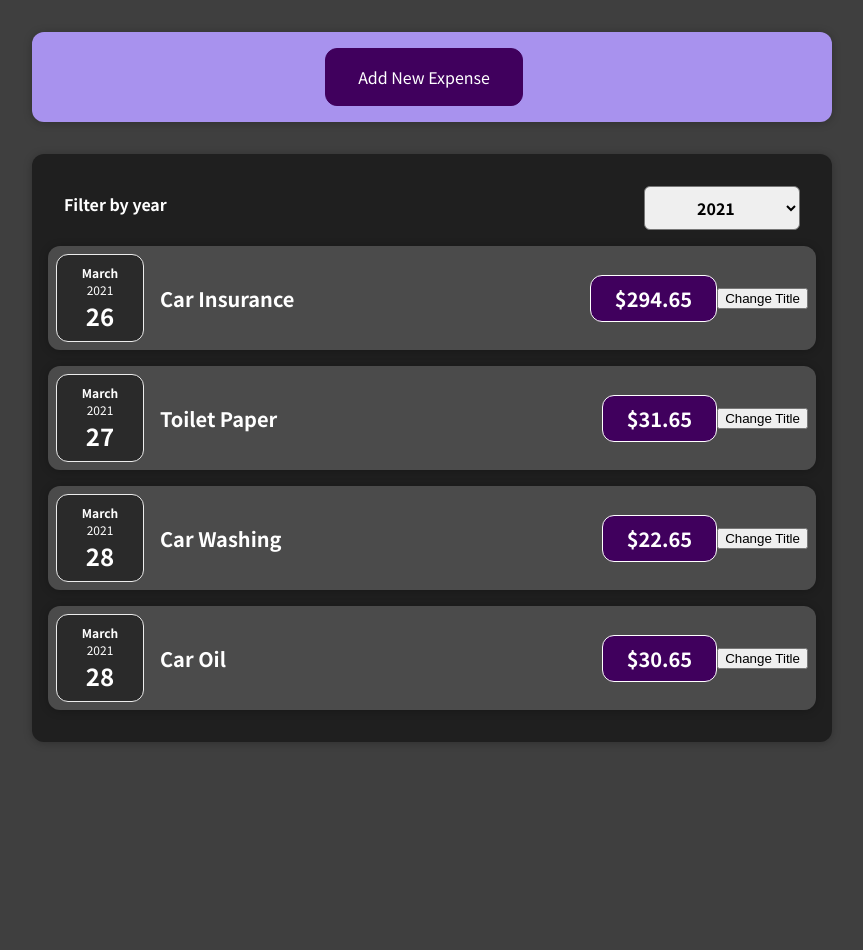
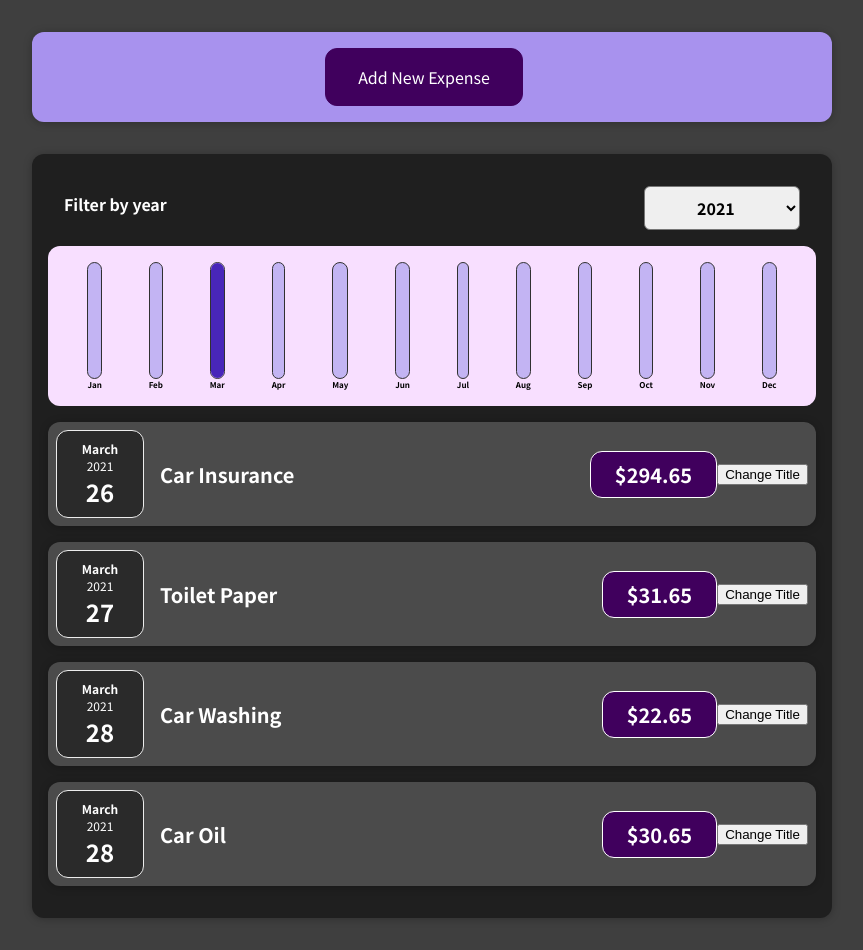
Before and after one commit to sergiy-chumachenko/expense-tracker-app, a React (Create React App) app: page / in a window 1280 px wide. Shown: the whole page, without its empty margins (208-1071 px from the left). Before the commit the page ends 800 px from the top, so only its background shows below. Built offline with nearby package versions, Linux system fonts and the light colour scheme.

Commit message:
expenses chart functionality has implemented

```diff
--- /dev/null
+++ b/src/components/Chart/Chart.css
@@ -0,0 +1,9 @@
+.chart {
+  padding: 1rem;
+  border-radius: 12px;
+  background-color: #f8dfff;
+  text-align: center;
+  display: flex;
+  justify-content: space-around;
+  height: 10rem;
+}
--- /dev/null
+++ b/src/components/Chart/Chart.js
@@ -0,0 +1,21 @@
+import ChartBar from "./ChartBar";
+import "./Chart.css";
+
+const Chart = (props) => {
+  const dataPointValues = props.dataPoints.map((dataPoint) => dataPoint.value);
+  console.log(dataPointValues);
+  const totalMaximum = Math.max(...dataPointValues);
+  return (
+    <div className={"chart"}>
+      {props.dataPoints.map((dataPoint) => (
+        <ChartBar
+          key={dataPoint.label}
+          value={dataPoint.value}
+          maxValue={totalMaximum}
+          label={dataPoint.label}
+        />
+      ))}
+    </div>
+  );
+};
+export default Chart;
--- /dev/null
+++ b/src/components/Chart/ChartBar.css
@@ -0,0 +1,30 @@
+.chart-bar {
+  height: 100%;
+  display: flex;
+  flex-direction: column;
+  align-items: center;
+}
+
+.chart-bar__inner {
+  height: 100%;
+  width: 100%;
+  border: 1px solid #313131;
+  border-radius: 12px;
+  background-color: #c3b4f3;
+  overflow: hidden;
+  display: flex;
+  flex-direction: column;
+  justify-content: flex-end;
+}
+
+.chart-bar__fill {
+  background-color: #4826b9;
+  width: 100%;
+  transition: all 0.3s ease-out;
+}
+
+.chart-bar__label {
+  font-weight: bold;
+  font-size: 0.5rem;
+  text-align: center;
+}
--- /dev/null
+++ b/src/components/Chart/ChartBar.js
@@ -0,0 +1,23 @@
+import React from "react";
+
+import "./ChartBar.css";
+
+const ChartBar = (props) => {
+  let barFillHeight = "0%";
+  if (props.maxValue > 0) {
+    barFillHeight = Math.round((props.value / props.maxValue) * 100) + "%";
+  }
+  return (
+    <div className={"chart-bar"}>
+      <div className={"chart-bar__inner"}>
+        <div
+          className={"chart-bar__fill"}
+          style={{ height: barFillHeight }}
+        ></div>
+      </div>
+      <div className={"chart-bar__label"}>{props.label}</div>
+    </div>
+  );
+};
+
+export default ChartBar;
--- a/src/components/Expenses/Expenses.js
+++ b/src/components/Expenses/Expenses.js
@@ -1,6 +1,7 @@
 import ExpensesFilter from "./ExpensesFilter";
 import Card from "../UI/Card";
 import ExpensesList from "./ExpensesList";
+import ExpensesChart from "./ExpensesChart";
 import "./Expenses.css";
 import { useState } from "react";
 
@@ -21,6 +22,7 @@
         selected={filteredYear}
         onChangeFilter={filterChangedHandler}
       />
+      <ExpensesChart expenses={filteredExpenses} />
       <ExpensesList items={filteredExpenses} />
     </Card>
   );
--- /dev/null
+++ b/src/components/Expenses/ExpensesChart.js
@@ -0,0 +1,25 @@
+import Chart from "../Chart/Chart";
+
+const ExpensesChart = (props) => {
+  const chartDataPoints = [
+    { label: "Jan", value: 0 },
+    { label: "Feb", value: 0 },
+    { label: "Mar", value: 0 },
+    { label: "Apr", value: 0 },
+    { label: "May", value: 0 },
+    { label: "Jun", value: 0 },
+    { label: "Jul", value: 0 },
+    { label: "Aug", value: 0 },
+    { label: "Sep", value: 0 },
+    { label: "Oct", value: 0 },
+    { label: "Nov", value: 0 },
+    { label: "Dec", value: 0 },
+  ];
+  for (const expense of props.expenses) {
+    const expenseMonth = expense.date.getMonth();
+    chartDataPoints[expenseMonth].value += expense.amount;
+  }
+  return <Chart dataPoints={chartDataPoints} />;
+};
+
+export default ExpensesChart;
--- a/src/components/NewExpense/ExpenseForm.js
+++ b/src/components/NewExpense/ExpenseForm.js
@@ -30,7 +30,7 @@
     event.preventDefault();
     const expenseData = {
       title: enteredTitle,
-      amount: enteredAmount,
+      amount: +enteredAmount,
       date: new Date(enteredDate),
     };
     props.onSaveExpenseData(expenseData);
```
